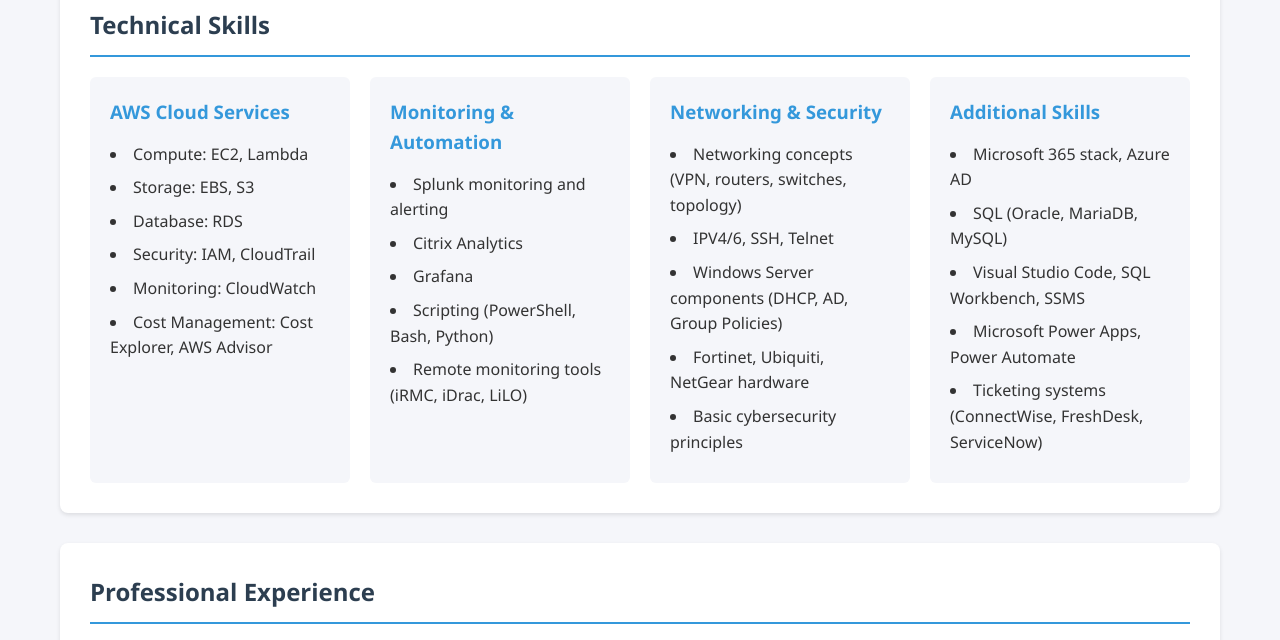
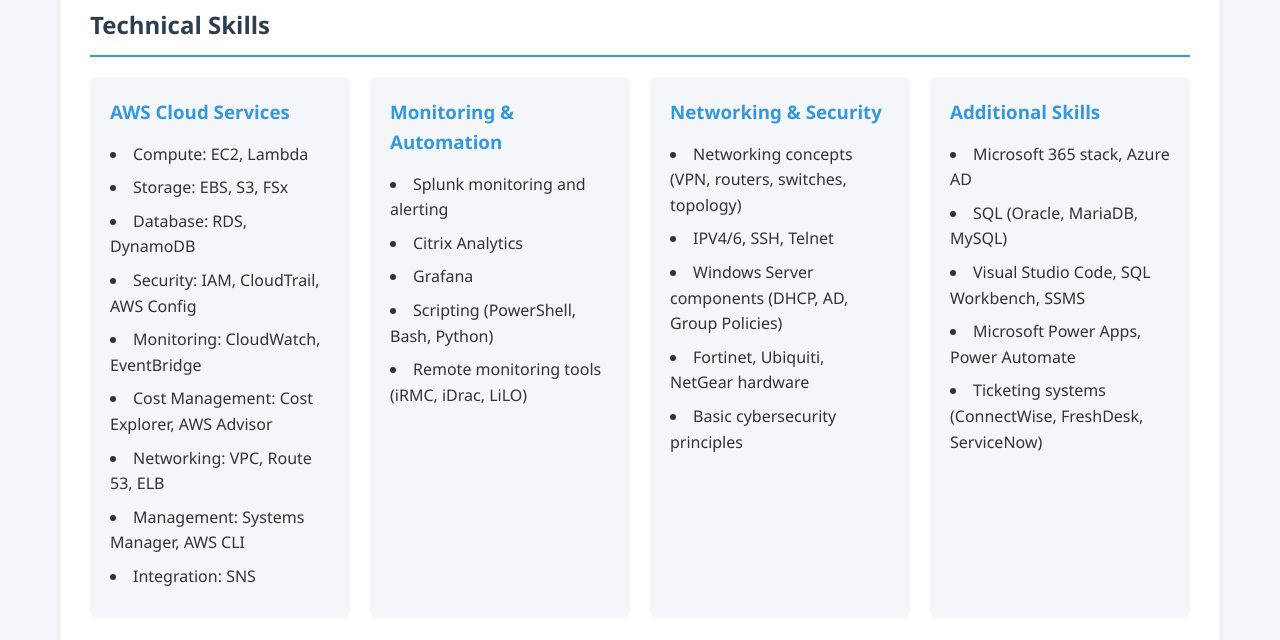
Before and after one commit to AnxiousUK/nerimas-CV, a plain HTML site: page index.html in a window 1280 px wide. Shown: the part 550-1190 px from the top of the page. Drawn offline with Linux system fonts and the light colour scheme.

Commit message:
Add additional AWS services to skills section

```diff
--- a/index.html
+++ b/index.html
@@ -35,11 +35,14 @@
                     <h3>AWS Cloud Services</h3>
                     <ul>
                         <li>Compute: EC2, Lambda</li>
-                        <li>Storage: EBS, S3</li>
-                        <li>Database: RDS</li>
-                        <li>Security: IAM, CloudTrail</li>
-                        <li>Monitoring: CloudWatch</li>
+                        <li>Storage: EBS, S3, FSx</li>
+                        <li>Database: RDS, DynamoDB</li>
+                        <li>Security: IAM, CloudTrail, AWS Config</li>
+                        <li>Monitoring: CloudWatch, EventBridge</li>
                         <li>Cost Management: Cost Explorer, AWS Advisor</li>
+                        <li>Networking: VPC, Route 53, ELB</li>
+                        <li>Management: Systems Manager, AWS CLI</li>
+                        <li>Integration: SNS</li>
                     </ul>
                 </div>
                 <div class="skill-category">
```
